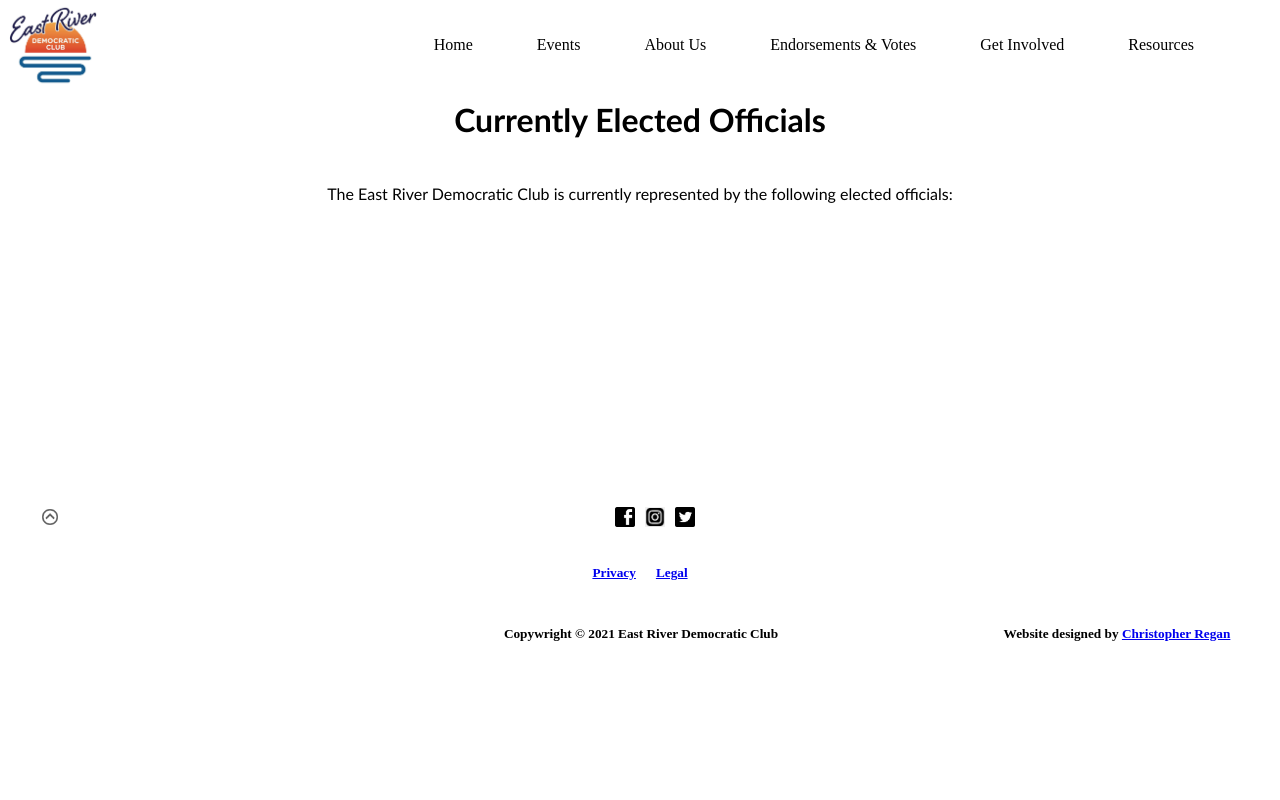
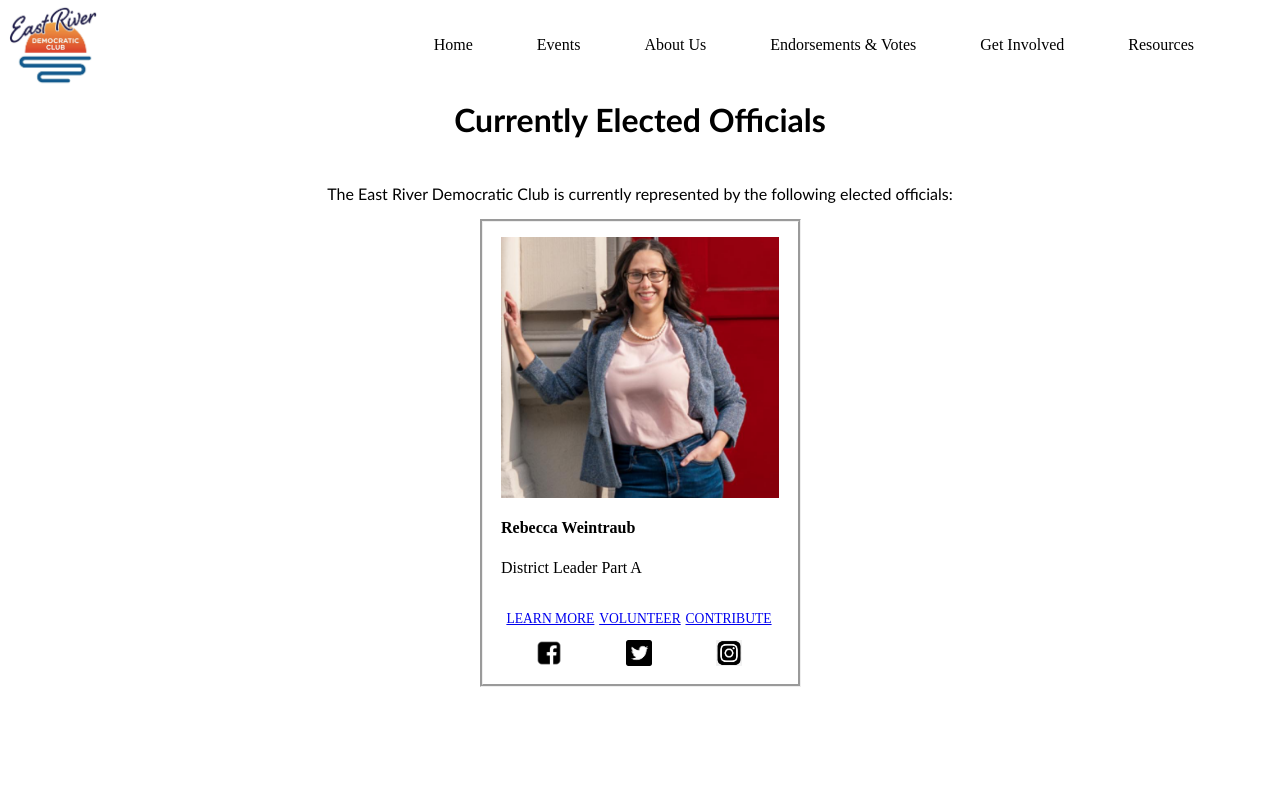
Before and after one commit to cregan3/Website, a plain HTML site: page html/Elected_Officials.html in a window 1280 px wide. Shown: the top 800 px of the page. Drawn offline with Linux system fonts and the light colour scheme.

Commit message:
started work on elected officials

```diff
--- a/html/Elected_Officials.html
+++ b/html/Elected_Officials.html
@@ -74,6 +74,69 @@
 		<h1>Currently Elected Officials </h1>
 		<p>The East River Democratic Club is currently represented by the following elected officials:</p>
 	</div>
+	<div role="grid" class="grid">
+		<div role="gridcell" class="official">
+			<div class="">
+				<div>
+					<div class="" title="">
+						<div class="">
+							<img class="candidate_pic" src="../Assets/Candidates/Rebecca-Weintraub.jpg" alt="Rebecca Weintraub.jpg">
+						</div>
+					</div>
+					<div class="">
+						<h4 class="official_name">
+							<span>  Rebecca Weintraub</span>
+						</h4>
+					</div>
+					<div class="">
+						<p class="official_position">
+							<span>District Leader Part A</span>
+							<br>
+							&nbsp;
+						</p>
+					</div>
+					<div class="link_group">
+						<div aria-disabled="false" class="candidate_link">
+							<a data-testid="linkElement" href="https://www.voterebecca.nyc/" target="_blank" rel="noopener" class="">
+								<span class="">LEARN MORE</span>
+							</a>
+						</div>
+						<div aria-disabled="false" class="candidate_link">
+							<a data-testid="linkElement" href="https://www.voterebecca.nyc/contact/" target="_blank" rel="noopener" class="">
+								<span class="">VOLUNTEER</span>
+							</a>
+						</div>
+						<div aria-disabled="false" class="candidate_link">
+							<a data-testid="linkElement" href="https://secure.actblue.com/donate/rwfordl" target="_blank" rel="noopener" class="">
+								<span class="">CONTRIBUTE</span>
+							</a>
+						</div>
+					</div>
+					<div>
+						<ul class="link_group" aria-label="Social Bar">
+							<li>
+								<a href="https://www.facebook.com/VoteRebeccaWeintraub/" target="_blank" rel="noopener">
+									<img alt="Facebook" class="social-link" src="../Assets/Generic/FacebookLogoBlack.png">
+								</a>
+							</li>
+							<li>
+								<a href="https://www.twitter.com/RSWinNYC/" target="_blank" rel="noopener">
+									<img alt="Twitter" class="social-link" src="../Assets/Generic/twitterlogoblack.png">
+								</a>
+							</li>
+							<li>
+								<a href="https://www.instagram.com/rsw_in_nyc/" target="_blank" rel="noopener">
+									<img alt="Instagram" class="social-link" src="../Assets/Generic/InstagramLogoBlack.png">
+								</a>
+							</li>
+						</ul>
+					</div>
+				</div>
+			</div>
+		</div>
+
+	</div>
+
 	<p>&nbsp;</p>
 
 	<p>&nbsp;</p>
```
